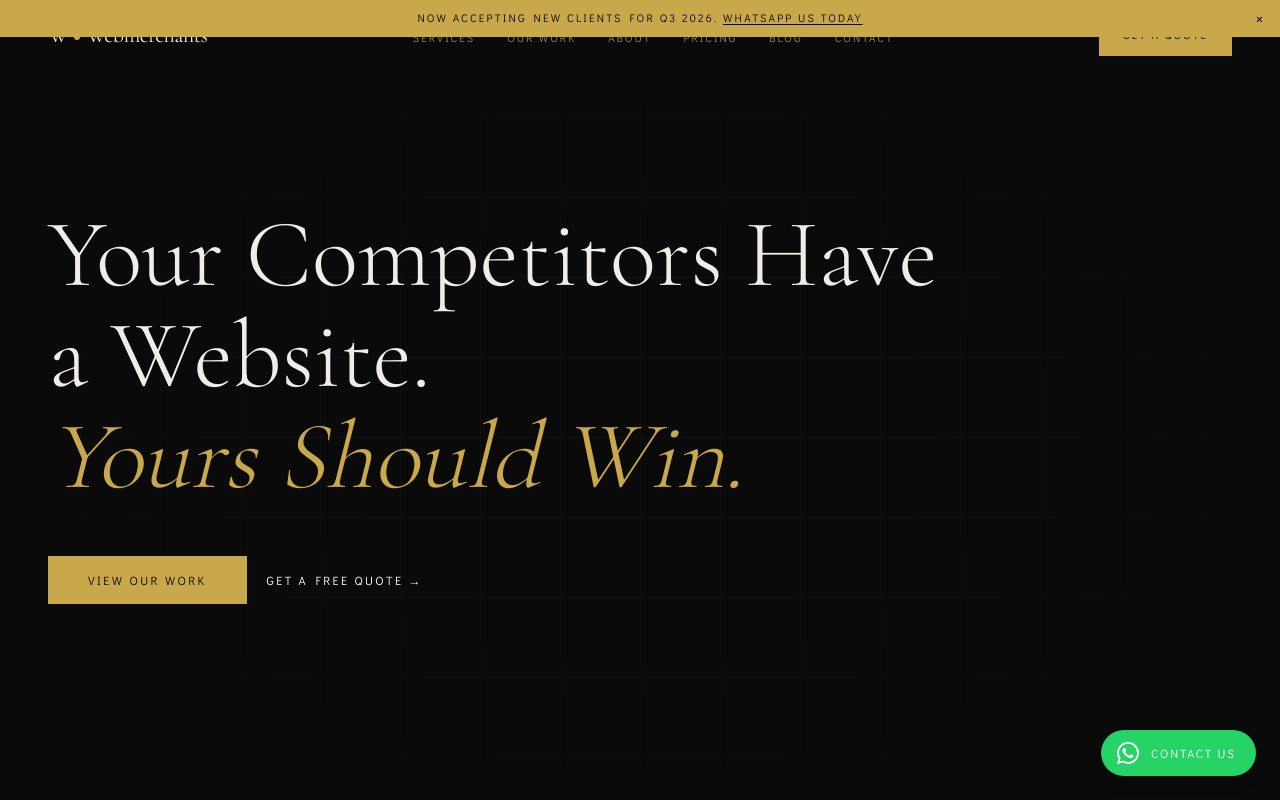
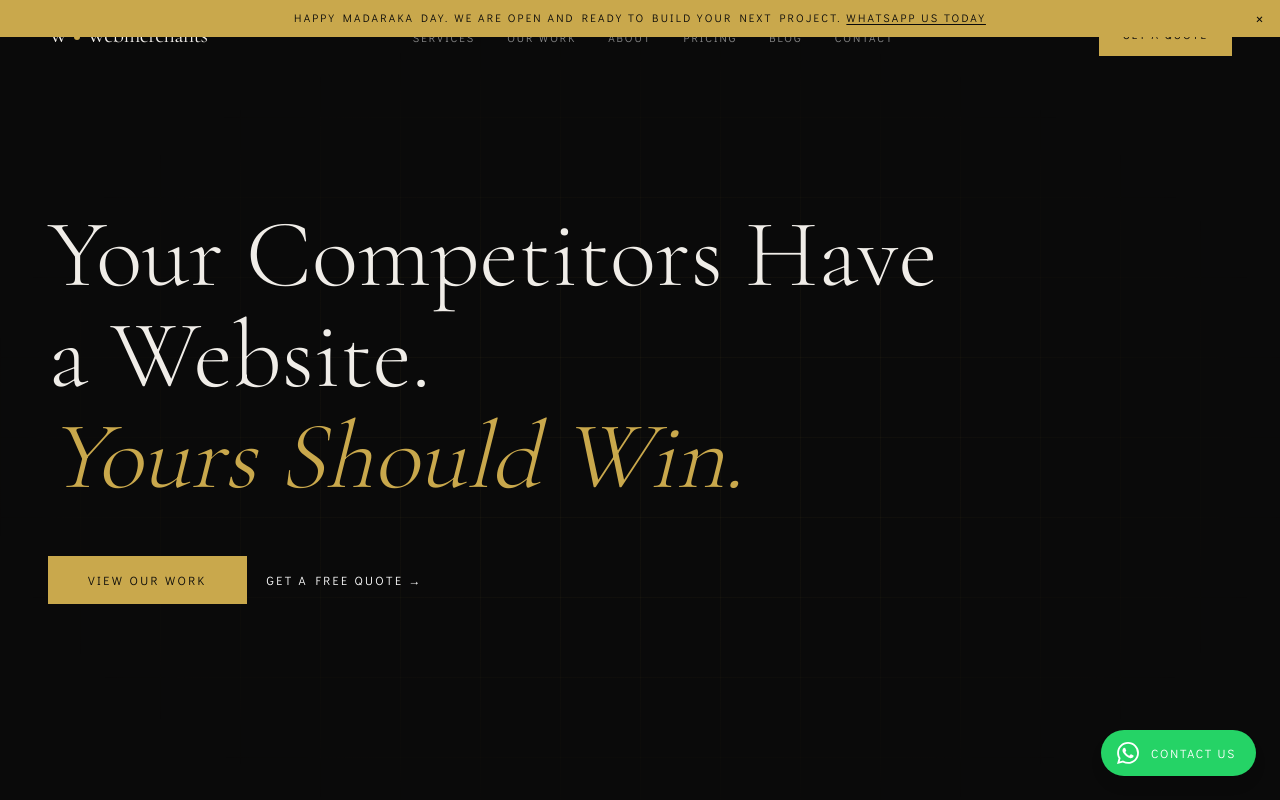
Before and after one commit to PhilipOndieki/webmerchants, a Next.js app: page / in a window 1280 px wide. Shown: the top 800 px of the page. Built offline with nearby package versions, Linux system fonts and the light colour scheme.

Commit message:
madaraka announcement

```diff
--- a/components/AnnouncementBar.tsx
+++ b/components/AnnouncementBar.tsx
@@ -12,7 +12,7 @@ export default function AnnouncementBar(): React.JSX.Element | null {
   return (
     <div className="w-full bg-gold text-wm-black py-2.5 px-6 flex items-center justify-center relative z-50">
       <p className="font-body text-[11px] uppercase tracking-[0.2em] text-center">
-        Now accepting new clients for Q3 2026.{' '}
+        Happy Madaraka Day. We are open and ready to build your next project.{' '}
         <a
           href={WA_BASE_URL}
           target="_blank"
```
